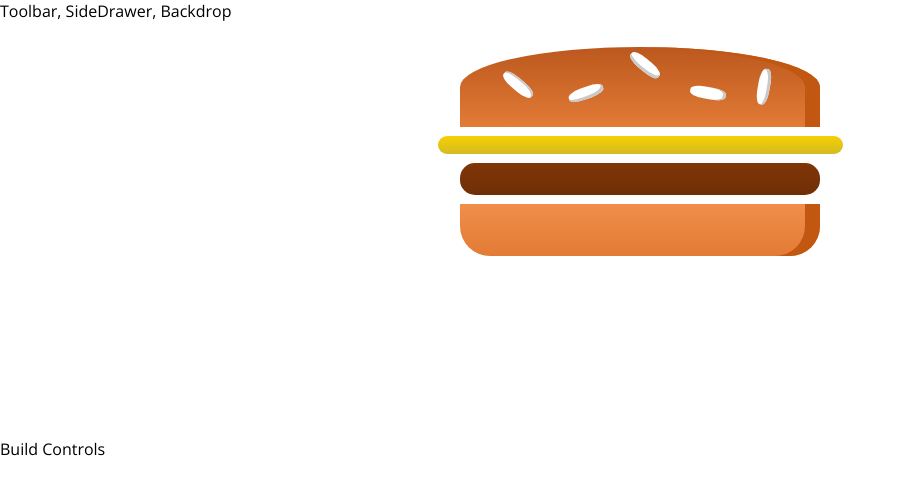
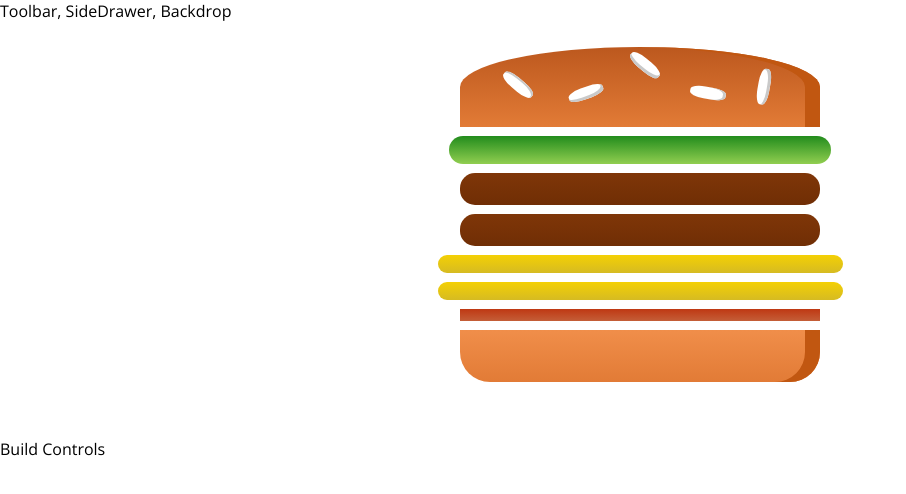
Before and after one commit to dafneolca/burger-builder-react, a React app: page / in a window 1280 px wide. Shown: the top 494 px of the page, without its empty margins (0-906 px from the left). Built offline with nearby package versions, Linux system fonts and the light colour scheme.

Commit message:
outputting burger ingredients dynamically

```diff
--- a/src/components/Burger/Burger.js
+++ b/src/components/Burger/Burger.js
@@ -3,11 +3,18 @@
 import BurgerIngredient from './BurgerIngredient/BurgerIngredient';
 
 const burger = (props) => {
+
+  const transformedIngredients = Object.keys(props.ingredients).map(igKey => {
+    return [...Array(props.ingredients[igKey])].map((_, i) => {
+      return <BurgerIngredient key={igKey + i} type={igKey} />
+    });
+  });
+  console.log(transformedIngredients);
   return (
+
     <div className={classes.Burger}>
       <BurgerIngredient type="bread-top" />
-      <BurgerIngredient type="cheese" />
-      <BurgerIngredient type="meat" />
+      {transformedIngredients}
       <BurgerIngredient type="bread-bottom" />
     </div>
   );
--- a/src/containers/BurgerBuilder/BurgerBuilder.js
+++ b/src/containers/BurgerBuilder/BurgerBuilder.js
@@ -4,10 +4,19 @@
 import Burger from '../../components/Burger/Burger'
 
 class BurgerBuilder extends Component {
+  state = {
+    ingredients: {
+      salad: 1,
+      meat: 2,
+      cheese: 2,
+      bacon: 1
+    }
+  }
+
   render() {
     return (
       <Aux>
-        <div><Burger /></div>
+        <div><Burger ingredients={this.state.ingredients} /></div>
         <div>Build Controls</div>
       </Aux>
     );
```
